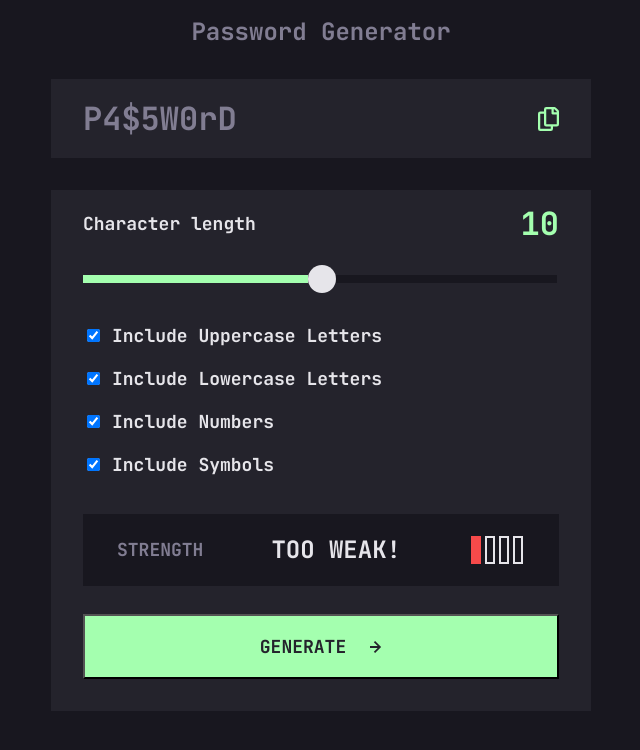
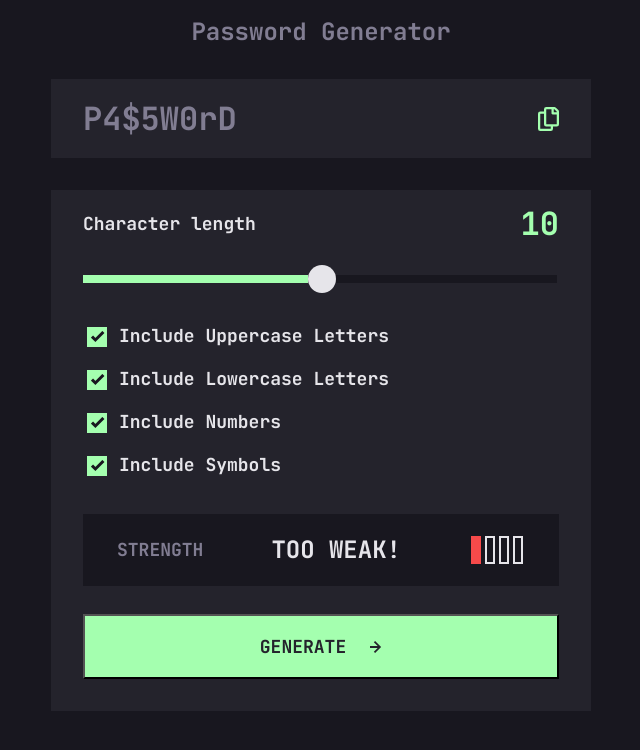
Before and after one commit to feorgie/password-generator, a React (Create React App) app: page / in a window 1280 px wide. Shown: the top 750 px of the page, without its empty margins (319-959 px from the left). Built offline with nearby package versions, Linux system fonts and the light colour scheme.

Commit message:
adds custom styles to checkboxes

```diff
--- a/src/components/Generator/Generator.js
+++ b/src/components/Generator/Generator.js
@@ -10,7 +10,13 @@ import css from "./Generator.module.css";
 const Generator = ({ className, setPassword }) => {
   const [length, setLength] = useState(10); // initial password length
   const [passwordStrength, setPasswordStrength] = useState(1); // this is rating 1-4
-
+  // checked state values for checkboxes
+  const [checked, setChecked] = useState({
+    uppercase: true,
+    lowercase: true,
+    numbers: true,
+    symbols: true,
+  });
   const checkboxOptions = [
     {
       id: "uppercase",
@@ -33,13 +39,8 @@ const Generator = ({ className, setPassword }) => {
       isChecked: true,
     },
   ];
-  // checked state values for checkboxes
-  const [checked, setChecked] = useState({
-    uppercase: true,
-    lowercase: true,
-    numbers: true,
-    symbols: true,
-  });
+  // get the total number of selected character types
+  const numberOfCheckedOptions = Object.values(checked).filter((x) => x).length;
 
   const handleSubmit = () => {
     let characterList = "";
@@ -54,8 +55,6 @@ const Generator = ({ className, setPassword }) => {
       newPassword +=
         characterList[Math.floor(Math.random() * characterList.length)];
     }
-    // get the total number of selected character types
-    let numberOfCheckedOptions = Object.values(checked).filter((x) => x).length;
     // set new password and password strength value
     setPassword(newPassword);
     setPasswordStrength(
@@ -92,40 +91,52 @@ const Generator = ({ className, setPassword }) => {
       <div className={css.checkboxContainer}>
         <label className={css.checkboxRow}>
           <input
-            className={css.checkbox}
+            className={`${css.checkboxInput} ${
+              checked["uppercase"] && css.checked
+            }`}
             type="checkbox"
             name={"uppercase"}
             checked={checked["uppercase"]}
+            disabled={numberOfCheckedOptions === 1 && checked["uppercase"]}
             onChange={(e) => handleCheckbox(e)}
           />
           Include Uppercase Letters
         </label>
         <label className={css.checkboxRow}>
           <input
-            className={css.checkbox}
+            className={`${css.checkboxInput} ${
+              checked["lowercase"] && css.checked
+            }`}
             type="checkbox"
             name={"lowercase"}
             checked={checked["lowercase"]}
+            disabled={numberOfCheckedOptions === 1 && checked["lowercase"]}
             onChange={(e) => handleCheckbox(e)}
           />
           Include Lowercase Letters
         </label>
         <label className={css.checkboxRow}>
           <input
-            className={css.checkbox}
+            className={`${css.checkboxInput} ${
+              checked["numbers"] && css.checked
+            }`}
             type="checkbox"
             name={"numbers"}
             checked={checked["numbers"]}
+            disabled={numberOfCheckedOptions === 1 && checked["numbers"]}
             onChange={(e) => handleCheckbox(e)}
           />
           Include Numbers
         </label>
         <label className={css.checkboxRow}>
           <input
-            className={css.checkbox}
+            className={`${css.checkboxInput} ${
+              checked["symbols"] && css.checked
+            }`}
             type="checkbox"
             name={"symbols"}
             checked={checked["symbols"]}
+            disabled={numberOfCheckedOptions === 1 && checked["symbols"]}
             onChange={(e) => handleCheckbox(e)}
           />
           Include Symbols
--- a/src/components/Generator/Generator.module.css
+++ b/src/components/Generator/Generator.module.css
@@ -8,7 +8,33 @@
   font-size: var(--font-body);
   height: 23px;
   margin: 10px 0;
+  display: flex;
+}
+.checkboxInput {
+  -webkit-appearance: none;
+  appearance: none;
+
+  margin-right: 12px;
+  width: 20px;
+  height: 20px;
+  border: solid var(--almost-white) 2px;
+  cursor: pointer;
+
+  &.checked {
+    position: relative;
+    border: none;
+    background-color: var(--green);
+    &::before {
+      content: url("./icon-check.svg");
+      position: absolute;
+      left: 4px;
+      top: -2px;
+    }
+  }
 }
 .checkbox {
   margin-right: 12px;
+  width: 20px;
+  height: 20px;
+  border: solid var(--almost-white) 2px;
 }
```
Also changed, not shown: src/components/Generator/icon-check.svg (added).
